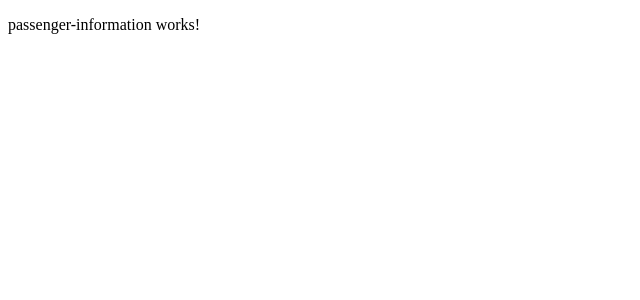
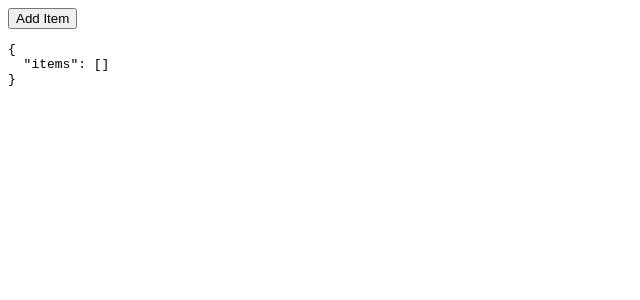
Before and after one commit to ricardovillalobosv/passenger-information-angular, an Angular app: page / in a window 1280 px wide. Shown: the top 300 px of the page, without its empty margins (0-640 px from the left). Built offline with nearby package versions, Linux system fonts and the light colour scheme.

Commit message:
Change passenger-information

```diff
--- a/src/app/feature/passenger-information/passenger-information.html
+++ b/src/app/feature/passenger-information/passenger-information.html
@@ -1 +1,24 @@
-<p>passenger-information works!</p>
+<section>
+  @let items = form.controls.items.controls;
+
+  <button (click)="addItem()">Add Item</button>
+
+  @for (formGroup of items; track formGroup.controls.id.value) {
+  <div [formGroup]="formGroup">
+    <app-input
+      [control]="formGroup.controls.name"
+      formControlName="name"
+      id="name"
+      label="Name"
+    />
+    <app-input
+      [control]="formGroup.controls.value"
+      formControlName="value"
+      id="value"
+      label="Value"
+    />
+  </div>
+  }
+
+  <pre>{{ form.value | json }}</pre>
+</section>
--- a/src/app/feature/passenger-information/passenger-information.ts
+++ b/src/app/feature/passenger-information/passenger-information.ts
@@ -1,11 +1,48 @@
-import { Component } from '@angular/core';
+import { Component, effect, inject, signal } from '@angular/core';
+import { Input } from '../../components/input/input';
+import {
+  FormArray,
+  FormControl,
+  FormGroup,
+  NonNullableFormBuilder,
+  ReactiveFormsModule,
+  Validators,
+} from '@angular/forms';
+import { JsonPipe } from '@angular/common';
+
+export interface ItemForm {
+  id: FormControl<number>;
+  name: FormControl<string>;
+  value: FormControl<number>;
+}
+
+export type CustomFormGroup = FormGroup<ItemForm>;
 
 @Component({
   selector: 'app-passenger-information',
-  imports: [],
+  imports: [ReactiveFormsModule, Input, JsonPipe],
   templateUrl: './passenger-information.html',
-  styleUrl: './passenger-information.scss'
+  styleUrl: './passenger-information.scss',
 })
 export class PassengerInformation {
+  fb = inject(NonNullableFormBuilder);
 
+  form: FormGroup<{ items: FormArray<CustomFormGroup> }> = this.fb.group({
+    items: this.fb.array<CustomFormGroup>([]),
+  });
+
+  get items() {
+    return this.form.controls.items;
+  }
+
+  addItem() {
+    const id = this.items.length + 1;
+    const itemForm = this.fb.group<ItemForm>({
+      id: this.fb.control(id),
+      name: this.fb.control('', { validators: [Validators.required] }),
+      value: this.fb.control(0, { validators: [Validators.required] }),
+    });
+
+    this.form.controls.items.push(itemForm);
+  }
 }
```
